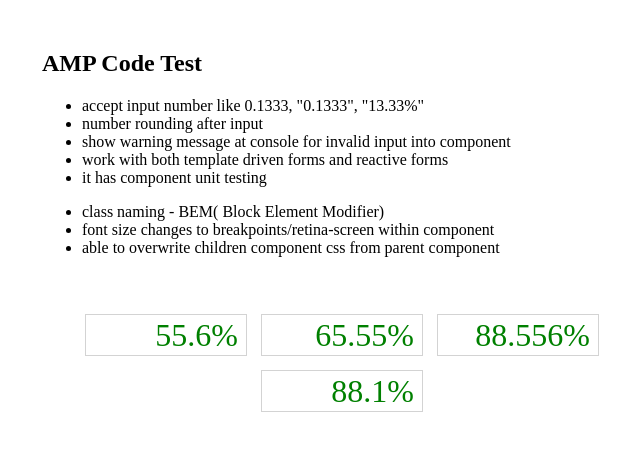
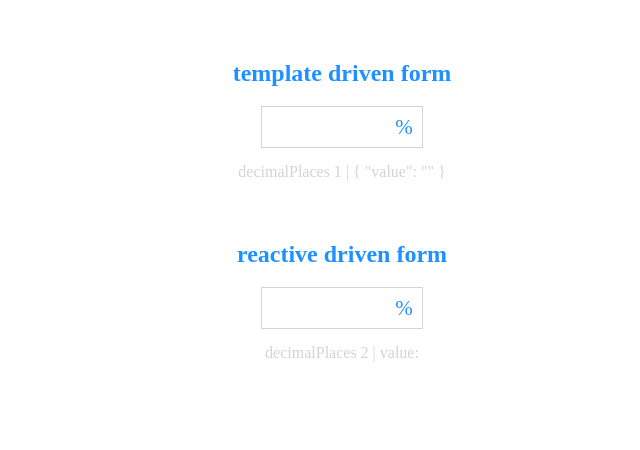
Before and after one commit to romabug/amp-code, an Angular app: page / in a window 1280 px wide. Shown: the top 450 px of the page, without its empty margins (298-938 px from the left). Built offline with nearby package versions, Linux system fonts and the light colour scheme.

Commit message:
amp code test

```diff
--- a/src/app/app.component.css
+++ b/src/app/app.component.css
@@ -3,21 +3,14 @@
   width: 600px;
   text-align: center;
   margin: 0 auto;
-  margin-top: 50px;
+  margin-top: 60px;
 }
 
-.amptext{
-  text-align: left;
+h2{
+  color: dodgerblue;
 }
 
-
-
-/* overwrite children component css*/
-.percentage .percentage-component{
-  margin: 8px;
+.template-driven__json, .reactive-driven__json{
+  color: lightgray;
+  margin: 12px 0px;
 }
-
-.percentage .percentage-component__number,
-.percentage .percentage-component__percentage{
-   color: green;
-}
--- a/src/app/app.component.html
+++ b/src/app/app.component.html
@@ -1,46 +1,22 @@
 <div class="container">
-  <div class="amptext">
-    <h2 class="amptext__title">AMP Code Test</h2>
-    <ul class="amptext__list">
-      <li>accept input number like 0.1333, "0.1333", "13.33%"</li>
-      <li>number rounding after input</li>
-      <li>show warning message at console for invalid input into component</li>
-      <li>work with both template driven forms and reactive forms</li>
-      <li>it has component unit testing</li>
-    </ul>
-    <ul class="amptext__list">
-      <li>class naming - BEM( Block Element Modifier)</li>
-      <li>font size changes to breakpoints/retina-screen within component</li>
-      <li>able to overwrite children component css from parent component</li>
-    </ul>
+  <div class="template-driven">
+    <h2 class="template-driven__title">template driven form</h2>
+    <form class="template-driven__form" #f="ngForm">
+      <app-input-percentage [decimalPlaces]="1" ngModel name="value"></app-input-percentage>
+      <div class="template-driven__json"><span>decimalPlaces 1  </span> <span>| {{f.value | json}}</span></div>
+    </form>
   </div>
 </div>
 
+
 <div class="container">
-
-  <div class="percentage">
-
-    <app-percentage
-      [inputText]=inputValue1.inputText
-      [decimalPlaces]=inputValue1.decimalPlaces
-    ></app-percentage>
-
-    <app-percentage
-      [inputText]=inputValue2.inputText
-      [decimalPlaces]=inputValue2.decimalPlaces
-    ></app-percentage>
-
-    <app-percentage
-      [inputText]=inputValue3.inputText
-      [decimalPlaces]=inputValue3.decimalPlaces
-    ></app-percentage>
-
-    <app-percentage
-      [inputText]=inputValue4.inputText
-      [decimalPlaces]=inputValue4.decimalPlaces
-    ></app-percentage>
-
+  <div class="reactive-driven">
+    <h2 class="reactive-driven__title">reactive driven form</h2>
+    <form class="reactive-driven__form" [formGroup]="myForm">
+      <app-input-percentage [decimalPlaces]="2" formControlName="percentage"></app-input-percentage>
+      <div class="reactive-driven__json">
+        <span>decimalPlaces 2  </span> <span>| value: {{myForm.controls.percentage.value }}</span>
+      </div>
+    </form>
   </div>
-
-
 </div>
--- a/src/app/app.component.ts
+++ b/src/app/app.component.ts
@@ -1,4 +1,5 @@
 import {Component, OnInit, ViewEncapsulation} from '@angular/core';
+import {FormBuilder, FormGroup} from "@angular/forms";
 
 
 @Component({
@@ -9,36 +10,13 @@ import {Component, OnInit, ViewEncapsulation} from '@angular/core';
 })
 
 
-export class AppComponent implements OnInit {
+export class AppComponent {
+  myForm: FormGroup;
 
-  public inputValue1: any = {
-    'inputText': '55.55555%',
-    'decimalPlaces': '1'
-  }
-
-  public inputValue2: any = {
-    'inputText': '0.65555',
-    'decimalPlaces': '2'
-  }
-
-  public inputValue3: any = {
-    'inputText': 0.885555,
-    'decimalPlaces': '3'
-  }
-
-  public inputValue4: any = {
-    'inputText': 0.885555,
-    'decimalPlaces': 2
-  }
-
-
-  ngOnInit() {
-    // comment out this setInterval to remove continual input.
-    setInterval(() => {
-      this.inputValue4.inputText -= 0.001;
-      this.inputValue4.decimalPlaces = Math.floor(Math.random() * 4);
-    }, 1000)
-
+  constructor(private formBuilder: FormBuilder) {
+    this.myForm = this.formBuilder.group({
+      percentage: [null]
+    });
   }
 
 
--- /dev/null
+++ b/src/app/components/input-percentage/input-percentage.component.css
@@ -0,0 +1,33 @@
+
+.percentage-component{
+  display: inline-block;
+  width: auto;
+  padding: 8px;
+  outline:1px solid lightgray;
+}
+
+
+.percentage-component__input, .percentage-component__symbol {
+  display: inline;
+  padding: unset;
+  line-height: 24px;
+  font-size: 21px;
+  color: dodgerblue;
+  float: left;
+}
+
+
+.percentage-component__input{
+  width: 124px;
+  color: dodgerblue;
+  text-align: right;
+  border: none;
+}
+
+.percentage-component__input:focus{
+   outline: none;
+}
+
+.percentage-component__symbol{
+  width: 20px;
+}
--- /dev/null
+++ b/src/app/components/input-percentage/input-percentage.component.html
@@ -0,0 +1,4 @@
+<span class="percentage-component">
+  <input type="text"  class="percentage-component__input" [(ngModel)]="value"  (blur)="updateValue()">
+  <span class="percentage-component__symbol">%</span>
+</span>
--- /dev/null
+++ b/src/app/components/input-percentage/input-percentage.component.ts
@@ -0,0 +1,71 @@
+import {Component, forwardRef, Input, OnChanges, SimpleChanges} from '@angular/core';
+import {ControlValueAccessor, NG_VALUE_ACCESSOR} from "@angular/forms";
+
+
+@Component({
+  selector: 'app-input-percentage',
+  templateUrl: './input-percentage.component.html',
+  styleUrls: ['./input-percentage.component.css'],
+  providers: [
+    {
+      provide: NG_VALUE_ACCESSOR,
+      useExisting: forwardRef(() => InputPercentageComponent),
+      multi: true,
+    }
+  ]
+
+})
+export class InputPercentageComponent implements ControlValueAccessor {
+
+  @Input('value') _value: string = '';
+  @Input() decimalPlaces: number | string = 0;
+
+  onChange: any = () => {
+  };
+  onTouched: any = () => {
+  };
+
+  get value(): string {
+    return this._value;
+  }
+
+  set value(val: string) {
+    this._value = val;
+  }
+
+  writeValue(value: string): void {
+    if (value) {
+      this.value = value;
+    }
+  }
+
+  registerOnChange(fn: any): void {
+    this.onChange = fn;
+  }
+
+
+  registerOnTouched(fn: any): void {
+    this.onTouched = fn;
+  }
+
+  updateValue(): void {
+    this.value = this.handleNumberInput(this.value, this.decimalPlaces);
+    this.onChange(this.value);
+    this.onTouched();
+  }
+
+
+  handleNumberInput(input: string, decimals: number | string): string {
+    if (!input) {
+      console.warn("not value input to app-input-percentage");
+    }
+
+    if (isNaN(Number(input))) {
+      return Number("0").toFixed(Number(decimals)).toString();
+    }
+
+    return Number(input).toFixed(Number(decimals)).toString();
+  }
+
+
+}
--- a/src/app/components/percentage/percentage.component.css
+++ /dev/null
@@ -1,50 +0,0 @@
-
-.percentage-component {
-  display: inline-block;
-  text-align: right;
-  vertical-align: middle;
-
-  font-size: 20px;
-  line-height: 24px;
-  text-overflow: ellipsis;
-
-  box-sizing: border-box;
-  width: 160px;
-  padding: 8px;
-  max-height: 40px;
-
-  overflow: hidden;
-  color: dodgerblue;
-  outline: 1px solid lightgray;
-}
-
-
-@media only screen and (max-width: 575px) {
-  .percentage-component__number, .percentage-component__percentage {
-    font-size: 18px;
-  }
-}
-
-@media only screen and (min-width: 576px) {
-  .percentage-component__number, .percentage-component__percentage {
-    font-size: 18px;
-  }
-}
-
-@media only screen and (min-width: 1024px) {
-  .percentage-component__number, .percentage-component__percentage {
-    font-size: 26px;
-  }
-}
-
-@media only screen and (min-width: 1200px) {
-  .percentage-component__number, .percentage-component__percentage {
-    font-size: 32px;
-  }
-}
-
-@media
-(-webkit-min-device-pixel-ratio: 2),
-(min-resolution: 192dpi) {
-  /* style for Retina screen */
-}
--- a/src/app/components/percentage/percentage.component.html
+++ /dev/null
@@ -1,4 +0,0 @@
-<div class="percentage-component"  >
-  <span class="percentage-component__number "> {{ inputText | number:decimalPlacesArg }}</span>
-  <span class="percentage-component__percentage">%</span>
-</div>
--- a/src/app/components/percentage/percentage.component.ts
+++ /dev/null
@@ -1,57 +0,0 @@
-import {Component, Input, OnChanges, OnInit, ViewEncapsulation} from '@angular/core';
-
-@Component({
-  selector: 'app-percentage',
-  templateUrl: './percentage.component.html',
-  styleUrls: ['./percentage.component.css'],
-
-})
-export class PercentageComponent implements OnChanges {
-
-  @Input()
-  public inputText: string | number = 0;
-  @Input()
-  public decimalPlaces: string | number = 2;
-
-  public decimalPlacesArg: string = '';
-
-
-  ngOnChanges() {
-    this.inputText = this.convertInputText(this.inputText);
-    this.decimalPlacesArg = this.handleDecimalPlaces(this.decimalPlaces);
-  }
-
-
-  private convertInputText(percentText: string | number): number {
-
-    if (!percentText) {
-      console.warn(" no number input to this component");
-      return 0;
-    }
-
-    let text: string = percentText.toString().trim();
-
-    if (text.indexOf("%") >= 0) {
-      return Number(text.replace("%", "").trim());
-
-    } else {
-      return Number(text) * 100;
-    }
-
-  }
-
-
-  private handleDecimalPlaces(places: string | number): string {
-    let placesArg: string;
-    if (!places) {
-      console.warn(" no decimalPlaces input to this component");
-      placesArg = "." + this.decimalPlaces.toString() + "-" + this.decimalPlaces.toString();
-      return placesArg;
-    }
-
-    placesArg = "." + places.toString() + "-" + places.toString();
-    return placesArg;
-  }
-
-
-}
```
Also changed, not shown: src/app/app.module.ts (+9 -9 lines), 2 other files (tests, documents, lock files or other folders).
